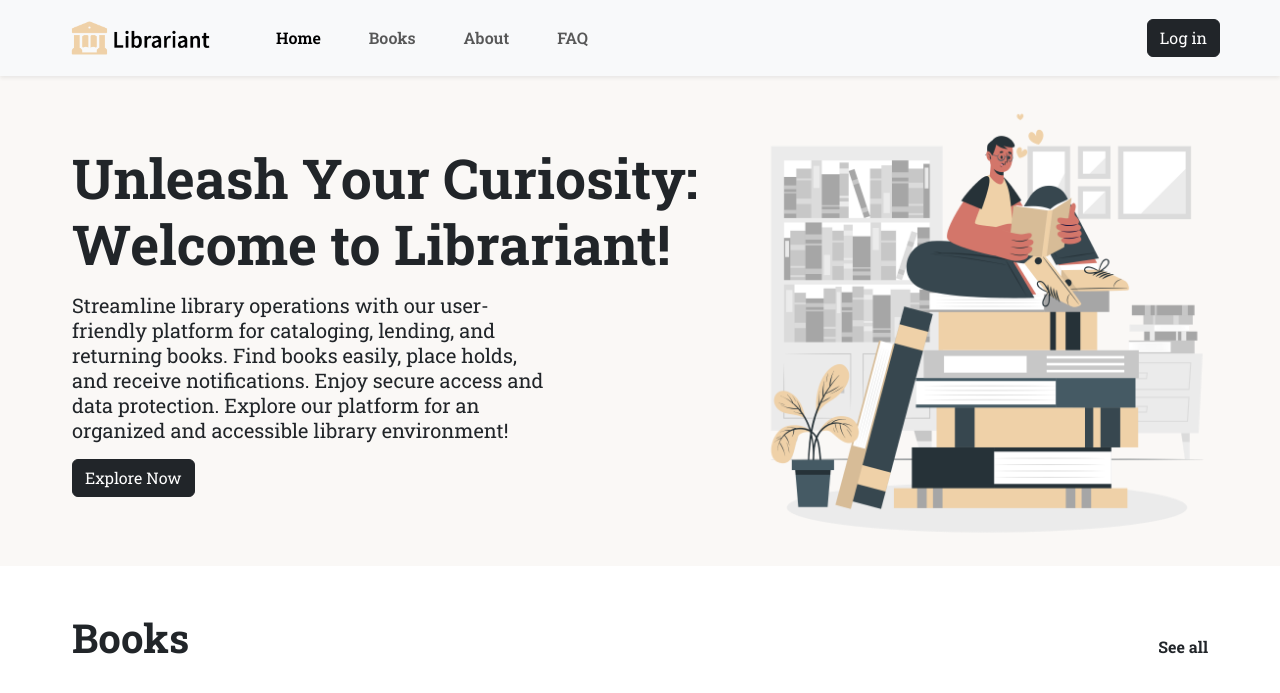
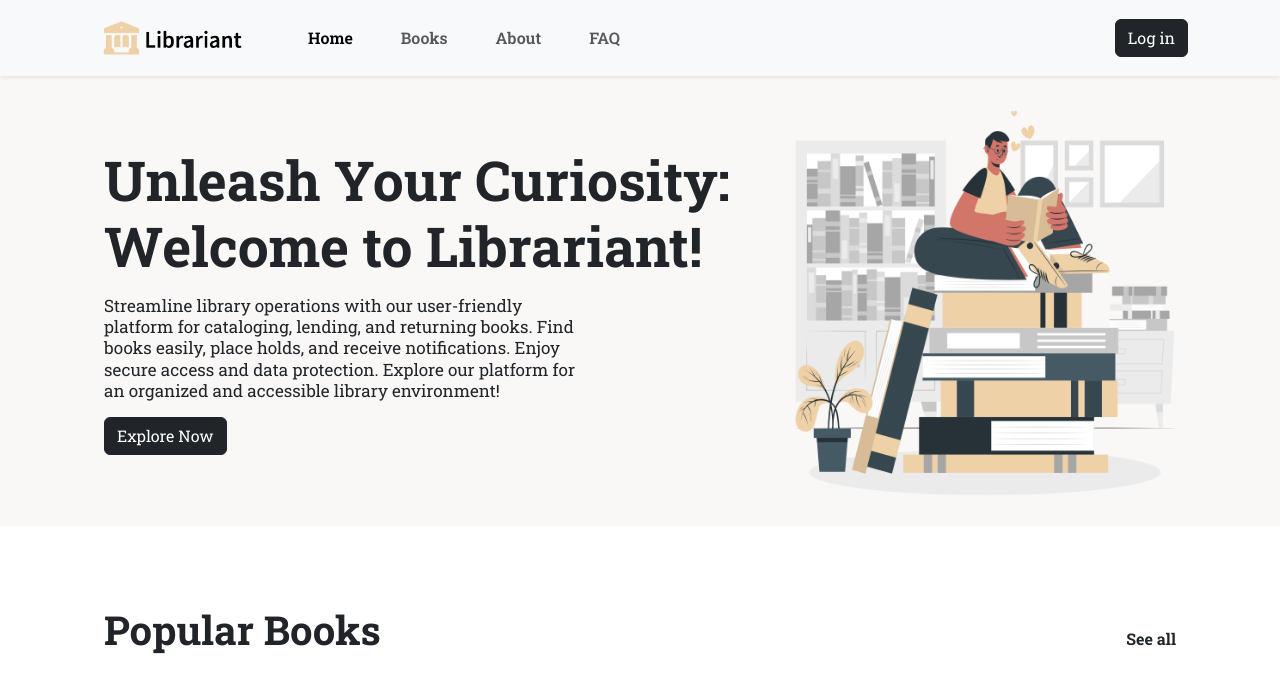
Before and after one commit to MarcoVitoC/librariant, a Laravel app: page / in a window 1280 px wide. Shown: the top 693 px of the page. Run offline with Laravel 9, Linux system fonts and the light colour scheme; data that the repository does not hold is empty; some libraries are stand-ins or nearby versions.

Commit message:
style: change card height and page margin size

```diff
--- a/public/css/custom.css
+++ b/public/css/custom.css
@@ -1,5 +1,13 @@
 * {
    font-family: 'Roboto Slab';
+}
+
+.m-6 {
+   margin: 80px;
+}
+
+.mx-6 {
+   margin: 0px 80px;
 }
 
 .bg-champagne {
@@ -8,6 +16,10 @@
 
 .title-lg {
    font-size: 55px;
+}
+
+.fs-header {
+   font-size: 17px;
 }
 
 .w-30 {
--- a/resources/views/layouts/navbar.blade.php
+++ b/resources/views/layouts/navbar.blade.php
@@ -1,5 +1,5 @@
 <nav class="navbar navbar-expand-lg bg-body-tertiary shadow-sm">
-   <div class="container-fluid mx-5">
+   <div class="container-fluid mx-6">
       <a class="navbar-brand" href="/"><img src="{{ asset('images/Librariant Logo (Light Mode).png') }}" alt="Librariant" width="160px" height="50px"></a>
       <button class="navbar-toggler" type="button" data-bs-toggle="collapse" data-bs-target="#navbarNavAltMarkup" aria-controls="navbarNavAltMarkup" aria-expanded="false" aria-label="Toggle navigation">
          <span class="navbar-toggler-icon"></span>
--- a/resources/views/welcome.blade.php
+++ b/resources/views/welcome.blade.php
@@ -3,20 +3,20 @@
 
 @section('content')
    <div class="bg-champagne">
-      <div class="d-flex align-items-center mx-5">
+      <div class="d-flex align-items-center mx-6">
          <div class="px-4">
             <h1 class="title-lg fw-bold">Unleash Your Curiosity: <br>Welcome to Librariant!</h1>
-            <h5 class="fw-normal lh-sm w-75 my-3">Streamline library operations with our user-friendly platform for cataloging, lending, and returning books. Find books easily, place holds, and receive notifications. Enjoy secure access and data protection. Explore our platform for an organized and accessible library environment!</h5>
+            <h5 class="fw-normal fs-header lh-sm w-75 my-3">Streamline library operations with our user-friendly platform for cataloging, lending, and returning books. Find books easily, place holds, and receive notifications. Enjoy secure access and data protection. Explore our platform for an organized and accessible library environment!</h5>
             <a class="btn btn-dark" href="/login" role="button">Explore Now</a>
          </div>
          <div class="align-items-center">
-            <img src="{{ asset('images/banner.png') }}" alt="Library" width="490px" height="490px">
+            <img src="{{ asset('images/banner.png') }}" alt="Library" width="430px" height="450px">
          </div>
       </div>
    </div>
-   <div class="m-5">
+   <div class="m-6">
       <div class="d-flex align-items-baseline justify-content-between mb-3 px-4">
-         <h1 class="fw-bold">Books</h1>
+         <h1 class="fw-bold">Popular Books</h1>
          <a href="/books" class="fw-bold cursor-pointer link-dark link-offset-1 link-underline-opacity-0 link-underline-opacity-100-hover">See all</a>
       </div>
       <div class="d-flex align-items-baseline justify-content-between px-4">
@@ -25,12 +25,12 @@
          @endphp
          @foreach ($books as $book)
             @if ($counter < 4)
-               <div class="card h-100" style="width: 18rem;">
-                  <img src="{{ asset('storage/' . $book->book_photo) }}" class="card-img-top" alt="">
+               <div class="card" style="width: 18rem;">
+                  <img src="{{ asset('storage/' . $book->book_photo) }}" class="card-img-top" alt="" height="300px">
                   <div class="card-body">
-                  <h5 class="card-title">{{ $book->book_title }}</h5>
-                  <p class="card-text">by: {{ $book->author }}</p>
-                  <a href="/login" class="btn btn-dark">Borrow</a>
+                     <h5 class="card-title">{{ $book->book_title }}</h5>
+                     <p class="card-text">by: {{ $book->author }}</p>
+                     <a href="/login" class="btn btn-dark">Borrow</a>
                   </div>
                </div>
                @php
```
